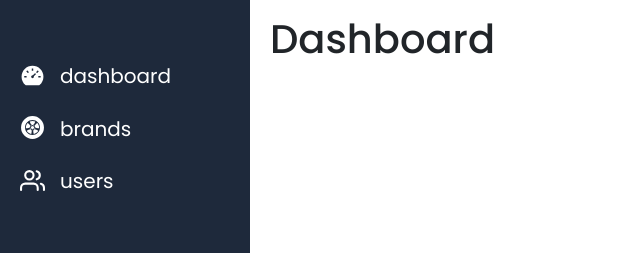
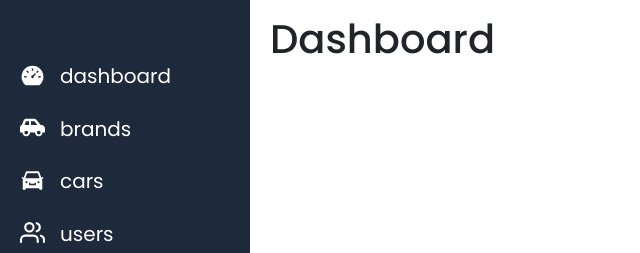
Before and after one commit to YoussefLMT/Car-Rental-Frontend-React, a React (Create React App) app: page /dashboard in a window 1280 px wide. Shown: the top 253 px of the page, without its empty margins (0-640 px from the left). Built offline with nearby package versions, Linux system fonts and the light colour scheme; sample sign-in values are in the browser's storage.

Commit message:
add cars link

```diff
--- a/src/components/Sidebar.jsx
+++ b/src/components/Sidebar.jsx
@@ -1,7 +1,7 @@
 import React from 'react'
-import { AiFillDashboard } from 'react-icons/ai';
+import { AiFillDashboard, AiFillCar } from 'react-icons/ai';
 import { FiUsers } from 'react-icons/fi';
-import { GiCarWheel } from 'react-icons/gi';
+import { FaCarSide } from 'react-icons/fa';
 import { Link } from 'react-router-dom';
 import './sidebar.css';
 
@@ -14,7 +14,12 @@ const sidebarData = [
     {
         path: "/brands",
         name: "brands",
-        icon: <GiCarWheel />,
+        icon: <FaCarSide />,
+    },
+    {
+        path: "/cars",
+        name: "cars",
+        icon: <AiFillCar />,
     },
     {
         path: "/users",
```
